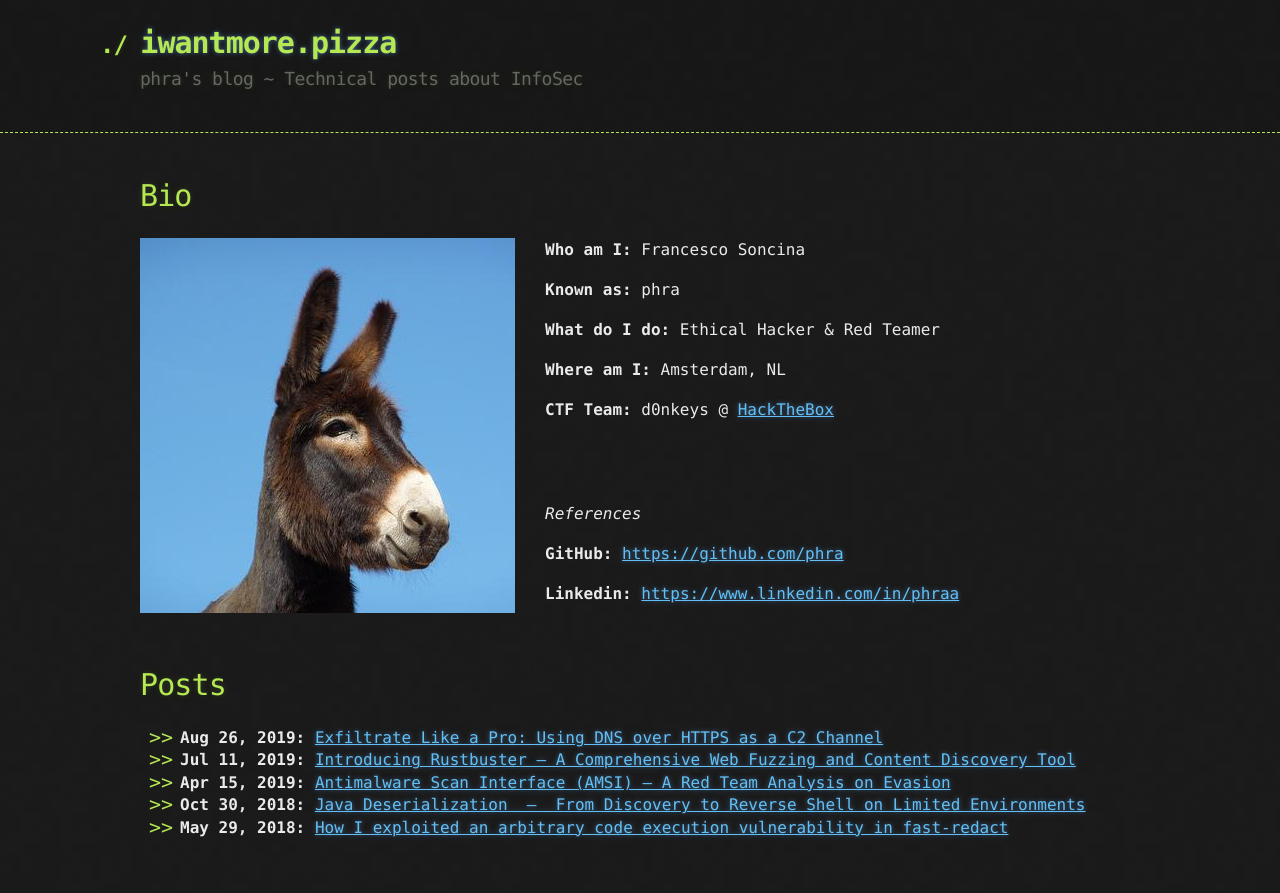
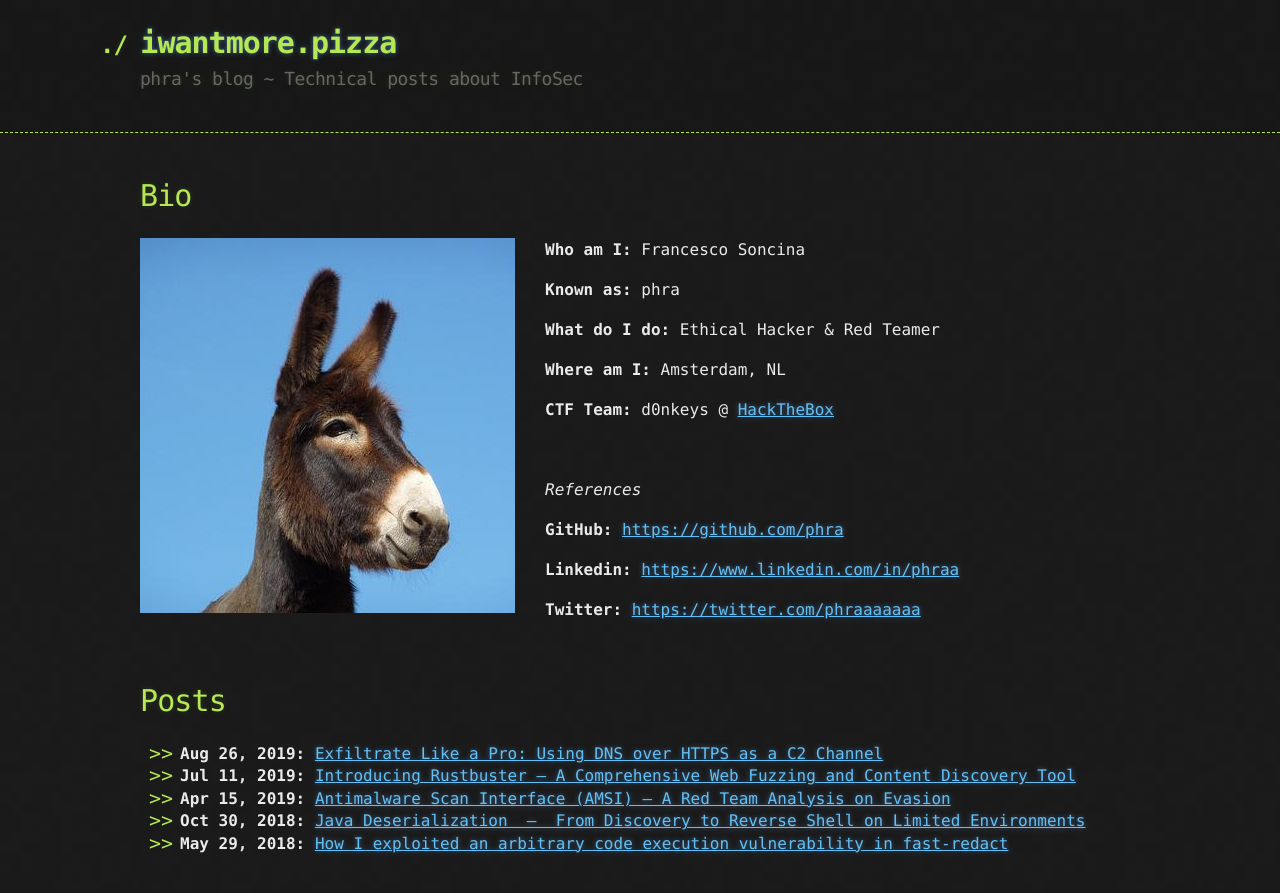
Before and after one commit to phra/phra.github.io, a Jekyll site: the page built from index.md, in a window 1280 px wide. Shown: the top 893 px of the page. Built offline with Jekyll 4.4.1, drawn with Linux system fonts in a browser that asks for light colours; our own code applies the rules of GitHub Pages for plain Markdown files.

Commit message:
chore: add twitter handle

```diff
--- a/index.md
+++ b/index.md
@@ -15,13 +15,15 @@ layout: default
 
 **CTF Team:** d0nkeys @ [HackTheBox](https://www.hackthebox.eu/home/teams/profile/45)
 
-<br/><br/>
+<br/>
 
 _References_
 
 **GitHub:** [https://github.com/phra](https://github.com/phra)
 
 **Linkedin:** [https://www.linkedin.com/in/phraa](https://www.linkedin.com/in/phraa/)
+
+**Twitter:** [https://twitter.com/phraaaaaaa](https://twitter.com/phraaaaaaa/)
 
 <br clear="left"/>
 
```
